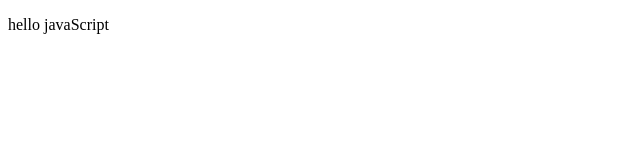
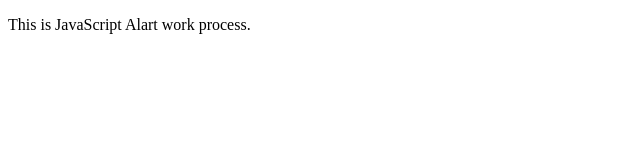
Before and after one commit to tamim-jr/first-javascript-start-10-05-2022, a plain HTML site: page index.html in a window 1280 px wide. Shown: the whole page, without its empty margins (0-640 px from the left). Drawn offline with Linux system fonts and the light colour scheme.

Commit message:
This is JavaSpript Alart property work process

```diff
--- a/index.html
+++ b/index.html
@@ -1,21 +1,12 @@
 <!DOCTYPE html>
 <html lang="en">
-
 <head>
-    <meta charset="UTF-8">
-    <meta http-equiv="X-UA-Compatible" content="IE=edge">
-    <meta name="viewport" content="width=device-width, initial-scale=1.0">
-    <title>JavaScript Tutorial</title>
+    <title>Js Java Script Alart Property</title>
 </head>
-
 <body>
-    <p id="demo">
-        hello world
-    </p>
-    <script>
-        // javascript
-        document.getElementById('demo').innerHTML = 'hello javaScript';
-    </script>
+    <p>This is JavaScript Alart work process. </p>
+        <script>
+            window.alert( 'Please click the ok button' );
+            </script>
 </body>
-
 </html>
```
